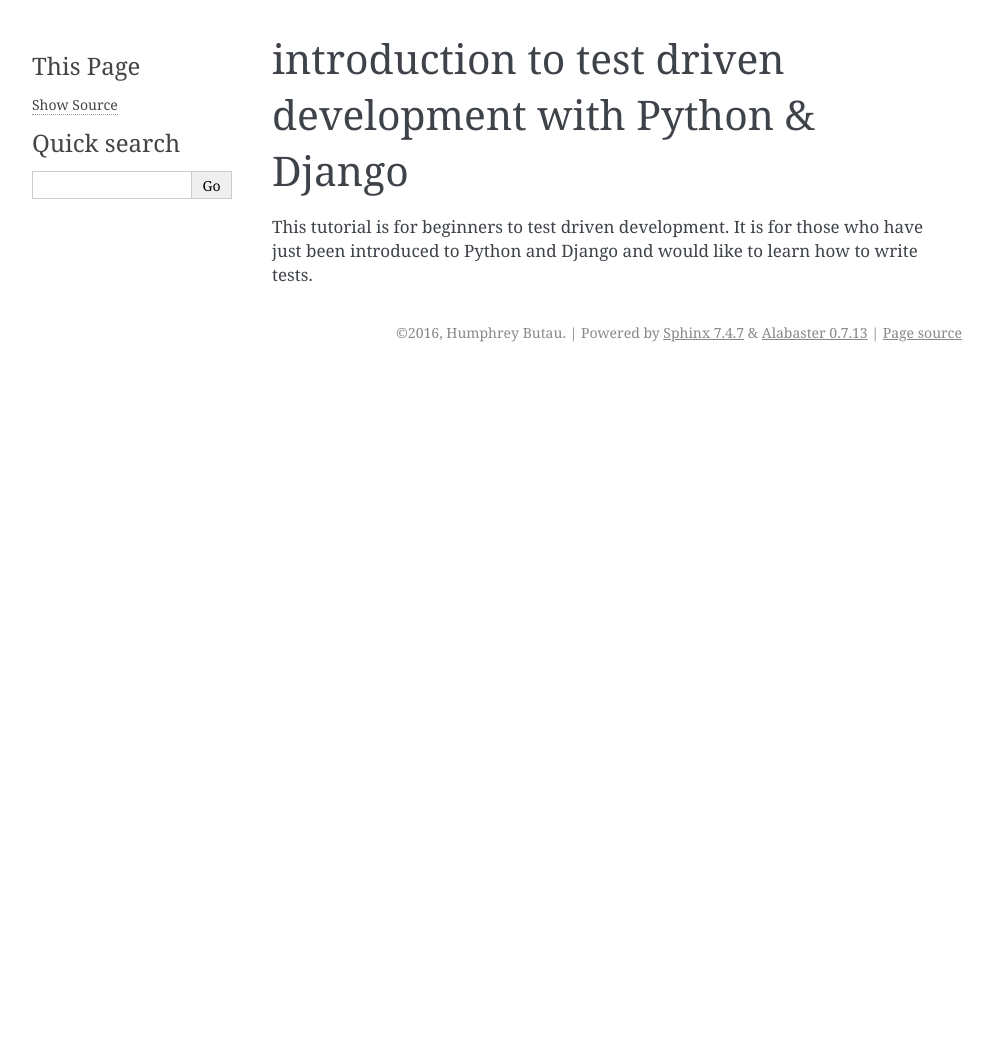
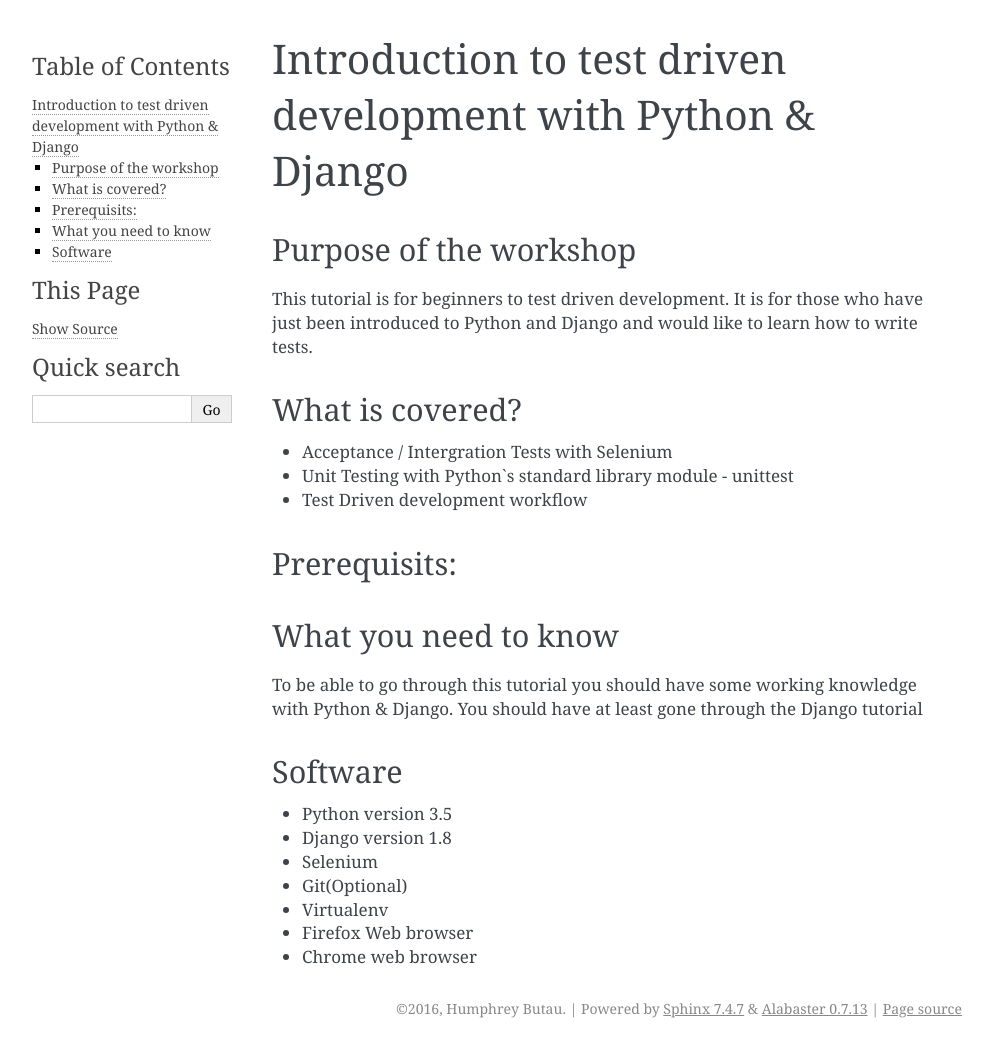
Before and after one commit to hbutau/tdd_tutorial, a Sphinx documentation site: the page built from addressbook/docs/introduction.rst, in a window 1280 px wide. Shown: the whole page, without its empty margins (148-1141 px from the left). Built offline with Sphinx 7.4.7, drawn with Linux system fonts in a browser that asks for light colours; pages that are not in the unit, such as notebooks, are missing from menus; before the commit the page ends 900 px from its top, so only the background shows below that.

```diff
--- a/addressbook/docs/index.rst
+++ b/addressbook/docs/index.rst
@@ -3,8 +3,8 @@
    You can adapt this file completely to your liking, but it should at least
    contain the root `toctree` directive.
 
-Welcome to tdd_tutorial's documentation!
-========================================
+Introduction To Test Driven Development with Python & Django
+============================================================
 
 Contents:
 
@@ -12,7 +12,9 @@ Contents:
    :maxdepth: 2
 
    introduction
-
+   ============
+   software_installation_with_Acceptance_tests
+   ===========================================
 
 Indices and tables
 ==================
--- a/addressbook/docs/introduction.rst
+++ b/addressbook/docs/introduction.rst
@@ -1,5 +1,38 @@
 ############################################################
-introduction to test driven development with Python & Django
+Introduction to test driven development with Python & Django
 ############################################################
 
+
+Purpose of the workshop
+=======================
+
 This tutorial is for beginners to test driven development. It is for those who have just been introduced to Python and Django and would like to learn how to write tests.
+
+
+What is covered?
+================
+
+* Acceptance / Intergration Tests with Selenium
+
+* Unit Testing with Python`s standard library module - unittest
+
+* Test Driven development workflow
+
+Prerequisits:
+=============
+
+What you need to know
+=====================
+
+To be able to go through this tutorial you should have some working knowledge with Python & Django. You should have at least gone through the Django tutorial
+
+Software
+========
+
+* Python version 3.5
+* Django version 1.8
+* Selenium
+* Git(Optional)
+* Virtualenv
+* Firefox Web browser
+* Chrome web browser
```
Also changed, not shown: addressbook/docs/software_installation_with_Acceptance_tests.rst (added, +11 -0 lines), 10 other files.
